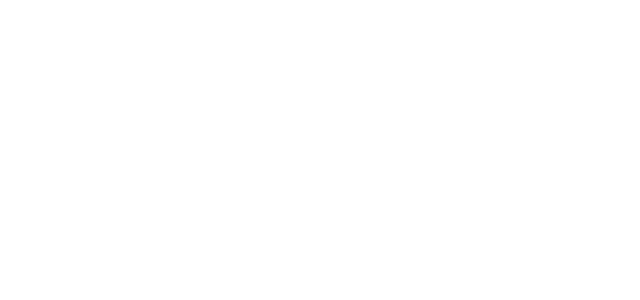
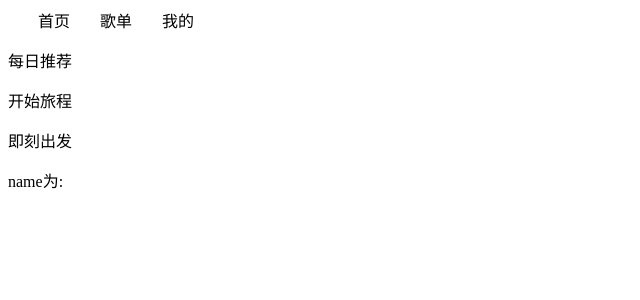
Before and after one commit to princesskelly227/vue-day8, a Vue app: page /#/shouye in a window 1280 px wide. Shown: the top 300 px of the page, without its empty margins (0-640 px from the left). Built offline with nearby package versions, Linux system fonts and the light colour scheme.

Commit message:
课上案例练习完成

```diff
--- a/src/App.vue
+++ b/src/App.vue
@@ -1,12 +1,44 @@
 <template>
-  <div id="app"></div>
+  <div id="app">
+    <!-- <router-link style="margin-left: 30px" to="/shouye?name=张三"
+      >首页</router-link
+    >
+    <router-link style="margin-left: 30px" to="/music:李四">歌单</router-link>
+    <router-link style="margin-left: 30px" to="/My">我的</router-link> -->
+
+    <!-- 模拟实现router-link -->
+    <span style="margin-left: 30px" @click="btn('/shouye', 'sy')">首页</span>
+    <span style="margin-left: 30px" @click="btn('/music', 'ms')">歌单</span>
+    <span style="margin-left: 30px" @click="btn('/My', 'my')">我的</span>
+
+    <div><router-view></router-view></div>
+  </div>
 </template>
 
 <script>
 export default {
   name: 'App',
   components: {},
+  methods: {
+    btn(val, name) {
+      // console.log(val);
+      // this.$router.push({
+      //   path: val,
+      // });
+      this.$router.push({
+        name: name,
+        query: {
+          name: 'zs',
+          id: 1,
+        },
+      });
+    },
+  },
 };
 </script>
 
-<style></style>
+<style>
+span {
+  cursor: pointer;
+}
+</style>
--- a/src/main.js
+++ b/src/main.js
@@ -1,8 +1,63 @@
 import Vue from 'vue'
 import App from './App.vue'
+// 导入路由组件
+import ShouYe from '@/views/ShouYe'
+import Music from '@/views/Music'
+import My from '@/views/My'
+import NotFount from '@/views/NotFount'
 
 Vue.config.productionTip = false
+// 全局配置路由
+import VueRouter from 'vue-router'
+
+
+
+Vue.use(VueRouter)
+
+const routes = [
+  {
+    path: "/", // 默认hash值路径
+    redirect: "/shouye" // 重定向到/find
+  },
+  {
+    path: '/shouye',
+    name: 'sy',
+    component: ShouYe
+
+  },
+  {
+    path: '/music:name',
+    name: 'ms',
+    component: Music
+
+  },
+  {
+    path: '/my',
+    name: 'my',
+    component: My
+
+  },
+  {
+    path: '*',
+    component: NotFount
+  }
+]
+
+const router = new VueRouter({
+  routes
+})
+// 前置守卫
+const isLogin = true;
+router.beforeEach((to, from, next) => {
+  if (to.path !== 'shouye' && isLogin == false) {
+    return alert('请登录')
+  } else {
+    next()
+  }
+})
+
 
 new Vue({
+  router,
   render: h => h(App),
 }).$mount('#app')
--- /dev/null
+++ b/src/views/Music.vue
@@ -0,0 +1,14 @@
+<template>
+  <div>
+    <p>热歌榜</p>
+    <p>新歌榜</p>
+    <p>年代歌</p>
+    <p>name为{{ $route.params.name }}</p>
+  </div>
+</template>
+
+<script>
+export default {};
+</script>
+
+<style></style>
--- /dev/null
+++ b/src/views/My.vue
@@ -0,0 +1,13 @@
+<template>
+  <div>
+    <p>我的信息</p>
+    <p>我的收藏</p>
+    <p>关于我们</p>
+  </div>
+</template>
+
+<script>
+export default {};
+</script>
+
+<style></style>
--- /dev/null
+++ b/src/views/NotFount.vue
@@ -0,0 +1,12 @@
+<template>
+  <div>
+    <h2>搜索的页面未找到</h2>
+    <img src="../assets/logo.png" alt="" />
+  </div>
+</template>
+
+<script>
+export default {};
+</script>
+
+<style></style>
--- /dev/null
+++ b/src/views/ShouYe.vue
@@ -0,0 +1,14 @@
+<template>
+  <div>
+    <p>每日推荐</p>
+    <p>开始旅程</p>
+    <p>即刻出发</p>
+    <p>name为:{{ $route.query.name }}</p>
+  </div>
+</template>
+
+<script>
+export default {};
+</script>
+
+<style></style>
--- a/vue.config.js
+++ b/vue.config.js
@@ -1,4 +1,5 @@
 const { defineConfig } = require('@vue/cli-service')
 module.exports = defineConfig({
-  transpileDependencies: true
+  transpileDependencies: true,
+  lintOnSave: false
 })
```
